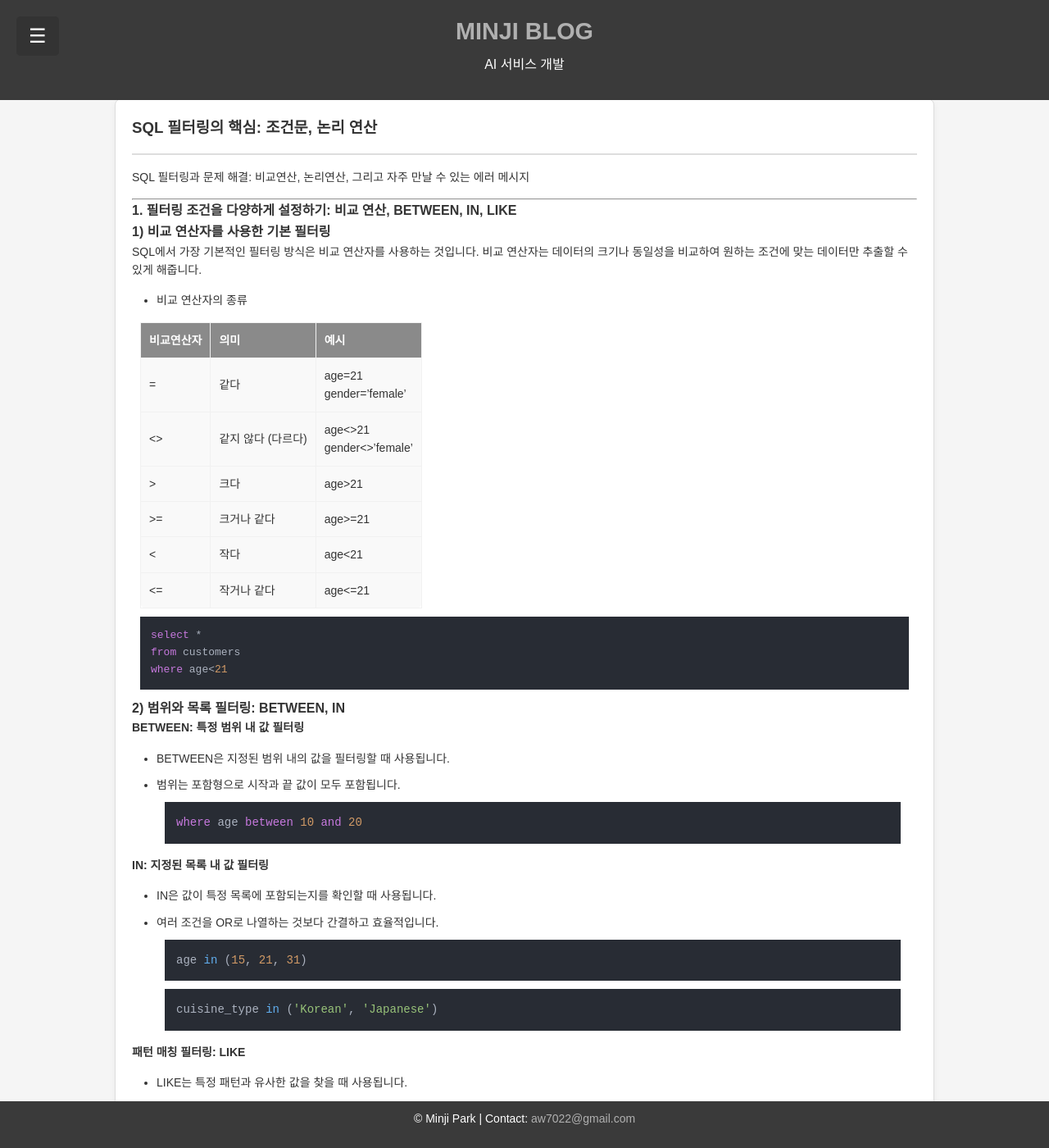
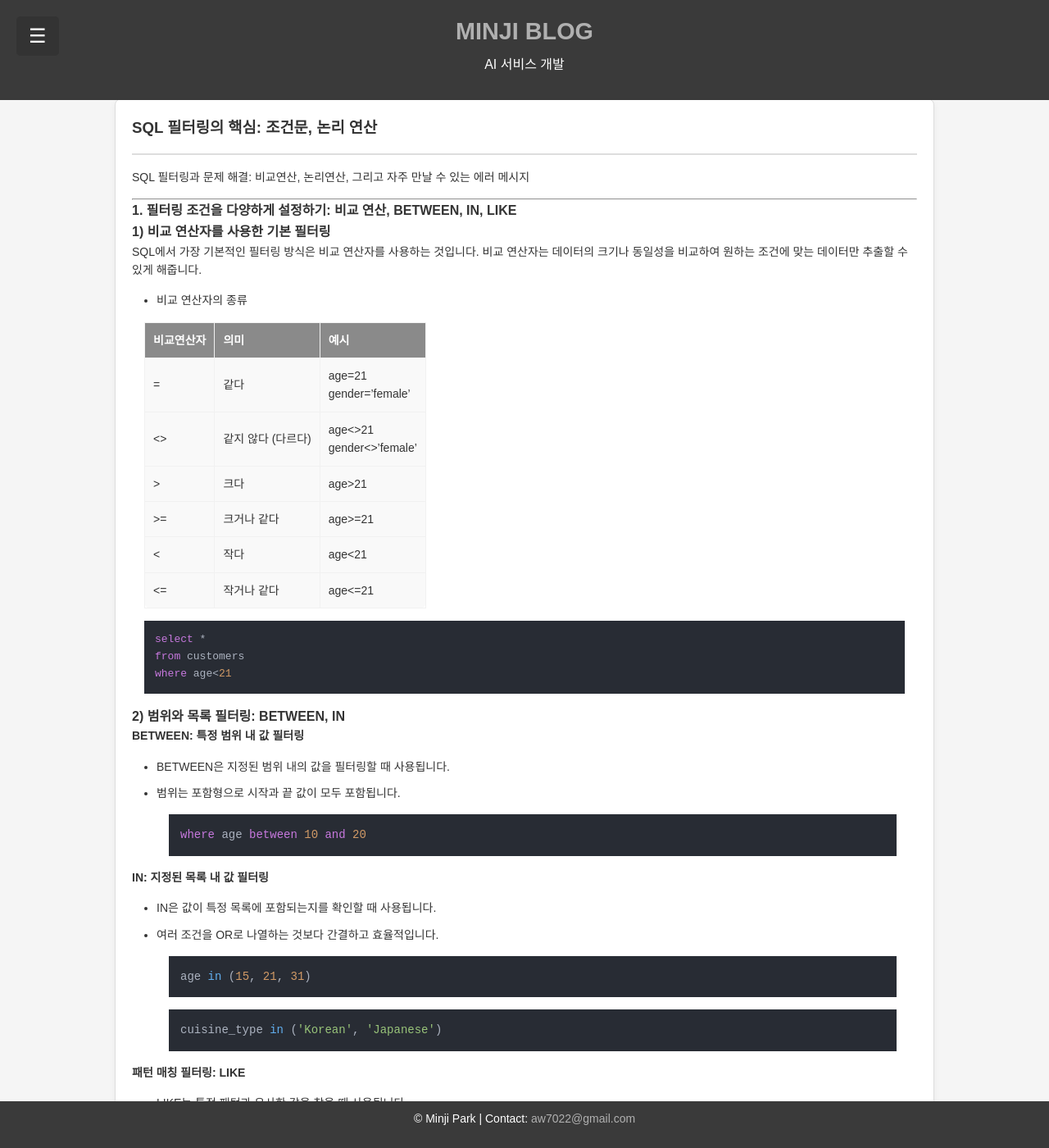
Before and after one commit to Mminzy22/Blog, a Jekyll site: the page built from _posts/SQL/2024-11-15-SQL02.md, in a window 1280 px wide and 1400 px high. Shown: the whole window at 82% size. Built offline with Jekyll 4.4.1, drawn with Linux system fonts in a browser that asks for light colours; nearby versions of some CDN libraries; comment, search, counter and statistics services are not loaded.

Commit message:
Update style.css

```diff
--- a/assets/css/style.css
+++ b/assets/css/style.css
@@ -251,7 +251,7 @@ table {
     border: 1px solid #f1f1f1;
     border-radius: 8px;
     font-size: 14px;
-    margin: 10px;
+    margin: 15px;
 }
 
 th, td {
@@ -268,7 +268,7 @@ th {
 
 /* 코드블럭 스타일 */
 pre code.hljs {
-    margin: 10px;
+    margin: 15px;
 }
 
 /* 링크 스타일 */
```
